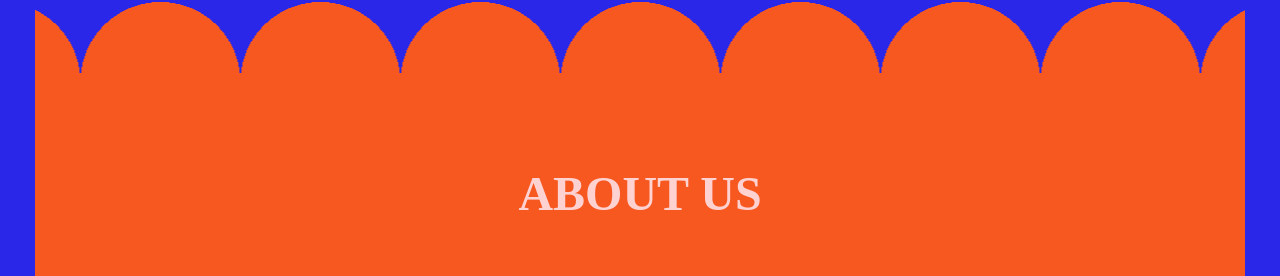
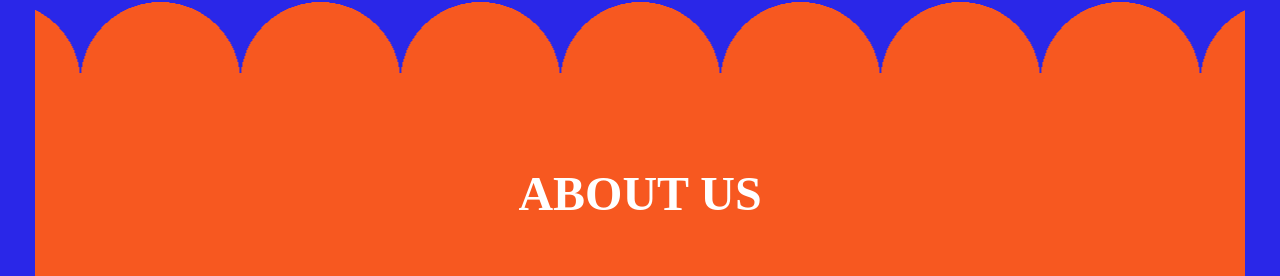
Before and after one commit to APPS-sookmyung/2025-APPS-Exhibition-Webpage, a React (Vite) app: page / in a window 1280 px wide. Shown: the part 1146-1422 px from the top of the page. Built offline with nearby package versions, Linux system fonts and the light colour scheme.

Commit message:
chore: 중복 컬러 팔레트 삭제
Refs #24

```diff
--- a/src/index.css
+++ b/src/index.css
@@ -71,18 +71,3 @@ body {
     animation-duration: 40s;
   }
 }
-
-@theme {
-  --color-white: #ffffff;
-  --color-80: #333333;
-  --color-100: #111111;
-  --color-Blue_light: #d9e3fc;
-  --color-Blue_medium: #4b48f5;
-  --color-Blue: #3936e5;
-  --color-purple: #a96efc;
-  --color-Primary: #d060f8;
-  --color-red_light: #ffd2d2;
-  --color-Gray_light: #e9ecef;
-  --color-Yellow: #ffb236;
-  --color-Green: #30e462;
-}
```
